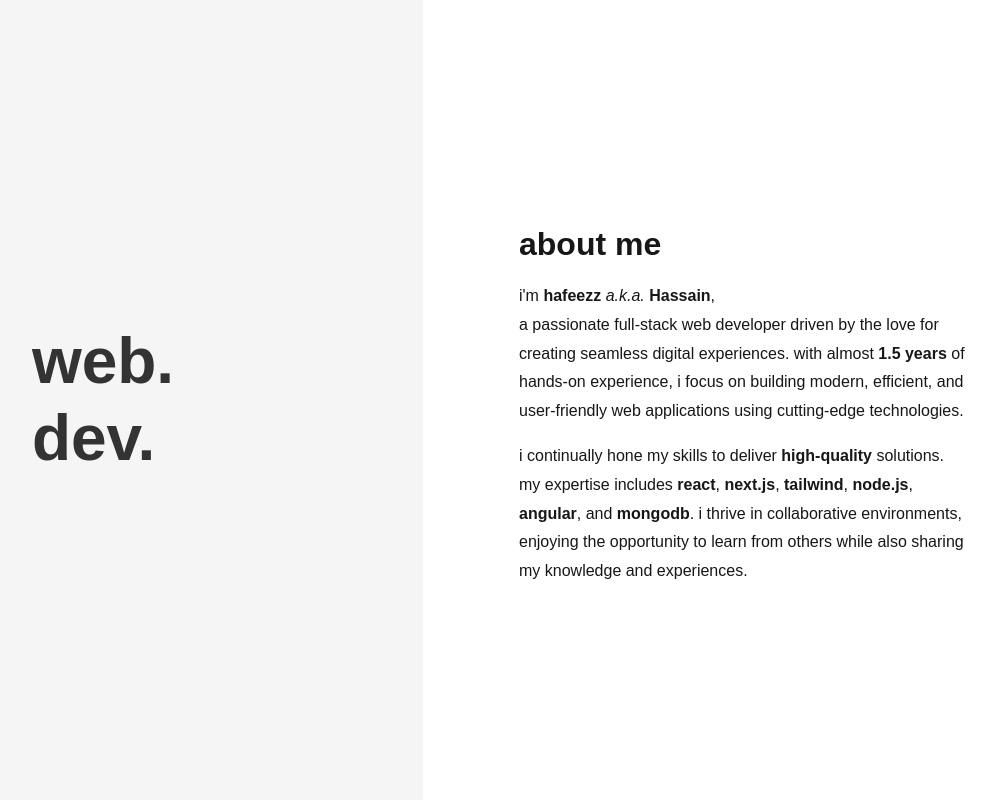
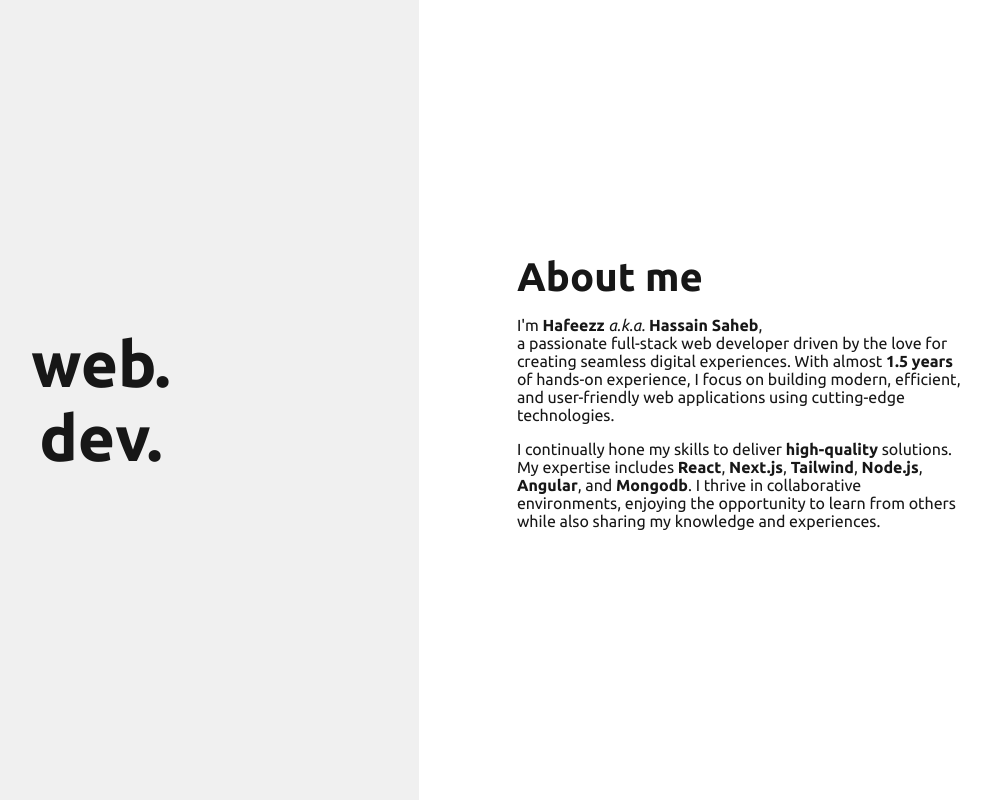
Before and after one commit to hafeezzshs/portfolio, a React (Vite) app: page / in a window 1280 px wide. Shown: the whole page, without its empty margins (217-1213 px from the left). Built offline with nearby package versions, Linux system fonts and the light colour scheme.

Commit message:
add about me section and ubuntu font

```diff
--- a/src/App.css
+++ b/src/App.css
@@ -0,0 +1,80 @@
+.mono-text {
+  font-family: "Overpass Mono", monospace;
+}
+
+.landing-container {
+  display: flex;
+  flex-direction: column;
+  min-height: 100vh;
+}
+
+.hero-section {
+  display: flex;
+  align-items: center;
+  justify-content: center;
+  width: 100%;
+  padding: 24px;
+  background-color: #f0f0f0;
+}
+
+@media (prefers-color-scheme: dark) {
+  .hero-section {
+    background-color: #171717;
+  }
+}
+
+.hero-text {
+  text-align: center;
+}
+
+.mobile-text {
+  font-size: 2.5rem;
+  font-weight: bold;
+}
+
+.desktop-text {
+  display: none;
+  font-size: 4rem;
+  font-weight: bold;
+}
+
+.about-section {
+  display: flex;
+  align-items: center;
+  justify-content: center;
+  width: 100%;
+  padding: 32px;
+}
+
+.about-content {
+  max-width: 28rem;
+  width: 100%;
+  text-align: left;
+}
+
+.about-title {
+  margin-bottom: 16px;
+  font-size: 2rem;
+  font-weight: bold;
+}
+
+.about-description {
+  margin: 16px 0;
+}
+
+@media (min-width: 768px) {
+  .landing-container {
+    flex-direction: row;
+  }
+  .mobile-text {
+    display: none;
+  }
+
+  .desktop-text {
+    display: block;
+  }
+
+  .about-title {
+    font-size: 2.5rem;
+  }
+}
--- a/src/App.jsx
+++ b/src/App.jsx
@@ -1,33 +1,33 @@
 import React from "react";
-import "./LandingPage.css"; // Import the CSS file
+import "./App.css";
 
 export default function LandingPage() {
   return (
     <div className="landing-container">
-      <div className="half-container dark-bg">
-        <div className="title-container">
-          <span className="mobile-title">web. dev.</span>
-          <span className="desktop-title">
+      <div className="hero-section">
+        <div className="hero-text">
+          <span className="mobile-text">web. dev.</span>
+          <span className="desktop-text">
             web. <br />
             dev.
           </span>
         </div>
       </div>
-      <div className="half-container">
-        <div className="content-container">
-          <h2 className="heading">about me</h2>
+      <div className="about-section">
+        <div className="about-content">
+          <h2 className="about-title">About me</h2>
           <p>
-            i&apos;m <strong>hafeezz</strong> <em>a.k.a.</em> <strong>Hassain</strong>,
+            I&apos;m <strong>Hafeezz</strong> <em>a.k.a.</em> <strong>Hassain Saheb</strong>,
             <br /> a passionate full-stack web developer driven by the love for creating seamless
-            digital experiences. with almost <strong>1.5 years</strong> of hands-on experience, i
+            digital experiences. With almost <strong>1.5 years</strong> of hands-on experience, I
             focus on building modern, efficient, and user-friendly web applications using
             cutting-edge technologies.
           </p>
-          <p className="paragraph">
-            i continually hone my skills to deliver <strong>high-quality</strong> solutions. my
-            expertise includes <strong>react</strong>, <strong>next.js</strong>,{" "}
-            <strong>tailwind</strong>, <strong>node.js</strong>, <strong>angular</strong>, and{" "}
-            <strong>mongodb</strong>. i thrive in collaborative environments, enjoying the
+          <p className="about-description">
+            I continually hone my skills to deliver <strong>high-quality</strong> solutions. My
+            expertise includes <strong>React</strong>, <strong>Next.js</strong>,{" "}
+            <strong>Tailwind</strong>, <strong>Node.js</strong>, <strong>Angular</strong>, and{" "}
+            <strong>Mongodb</strong>. I thrive in collaborative environments, enjoying the
             opportunity to learn from others while also sharing my knowledge and experiences.
           </p>
         </div>
--- a/src/LandingPage.css
+++ /dev/null
@@ -1,117 +0,0 @@
-.landing-container {
-  font-family: "Gilroy", sans-serif; /* Default font for the body */
-}
-
-.mono-text {
-  font-family: "Overpass Mono", monospace; /* For monospace text */
-}
-
-html,
-body {
-  margin: 0;
-  padding: 0;
-  height: 100%; /* Full height */
-  overflow: hidden; /* Prevent scrolling */
-}
-
-/* Base container */
-.landing-container {
-  display: flex;
-  flex-direction: column;
-  width: 100%;
-  min-height: 100vh; /* Equivalent to min-h-screen */
-  overflow: hidden; /* Prevent scrolling */
-}
-
-@media (min-width: 768px) {
-  .landing-container {
-    flex-direction: row;
-  }
-}
-
-/* Half containers */
-.half-container {
-  display: flex;
-  align-items: center;
-  justify-content: center;
-  width: 100%;
-  padding: 2rem; /* Equivalent to p-6 */
-}
-
-@media (min-width: 768px) {
-  .half-container {
-    width: 50%;
-    padding: 0; /* Equivalent to md:p-0 */
-  }
-}
-
-.dark-bg {
-  background-color: #f5f5f5; /* Equivalent to bg-gray-100 */
-}
-
-@media (prefers-color-scheme: dark) {
-  .dark-bg {
-    background-color: #171717; /* Equivalent to dark:bg-[#171717] */
-  }
-}
-
-/* Title and Text Containers */
-.title-container {
-  font-size: 2.5rem; /* Equivalent to text-4xl */
-  font-weight: bold;
-  text-align: center;
-  color: #333; /* Equivalent to text-gray-800 */
-  line-height: 1.2; /* Replicating line height for the title */
-
-  /* Equivalent to text-white for dark mode */
-  @media (prefers-color-scheme: dark) {
-    color: white;
-  }
-}
-
-@media (min-width: 768px) {
-  .title-container {
-    font-size: 4rem; /* Equivalent to md:text-6xl */
-    white-space: nowrap;
-    text-align: left; /* Equivalent to md:text-left */
-  }
-}
-
-.mobile-title {
-  display: block;
-}
-
-@media (min-width: 768px) {
-  .mobile-title {
-    display: none;
-  }
-}
-
-.desktop-title {
-  display: none;
-}
-
-@media (min-width: 768px) {
-  .desktop-title {
-    display: block;
-  }
-}
-
-/* Content Text */
-.content-container {
-  max-width: 28rem; /* Equivalent to max-w-md */
-  text-align: left;
-  line-height: 1.8; /* Equivalent to leading-relaxed */
-}
-
-.heading {
-  margin-bottom: 1rem; /* Equivalent to mb-4 */
-  font-size: 2rem; /* Equivalent to text-3xl */
-  font-weight: bold;
-  line-height: 1.3; /* For better readability */
-}
-
-.paragraph {
-  margin: 1rem 0; /* Equivalent to my-4 */
-  line-height: 1.8; /* Similar to leading-relaxed */
-}
--- a/src/index.css
+++ b/src/index.css
@@ -1,3 +1,11 @@
+@import url("https://fonts.googleapis.com/css2?family=Ubuntu:ital,wght@0,300;0,400;0,500;0,700;1,300;1,400;1,500;1,700&display=swap");
+
+* {
+  box-sizing: border-box;
+  margin: 0;
+  padding: 0;
+}
+
 :root {
   --background: #ffffff;
   --foreground: #171717;
@@ -13,6 +21,7 @@
 body {
   color: var(--foreground);
   background: var(--background);
+  font-family: "Ubuntu", sans-serif;
 }
 
 .text-balance {
```
